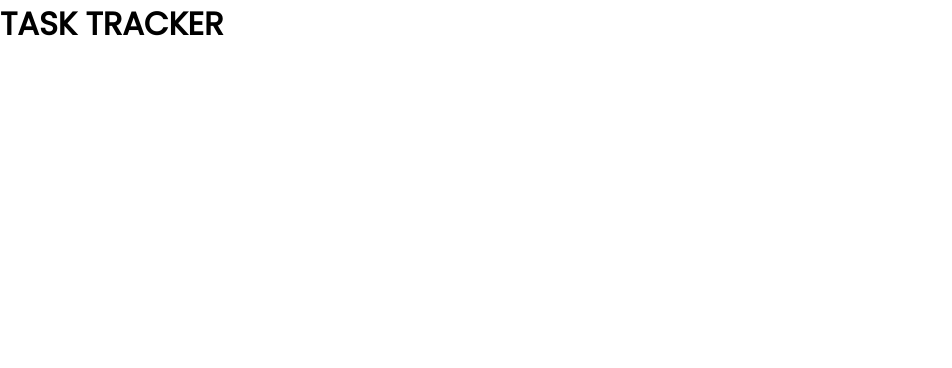
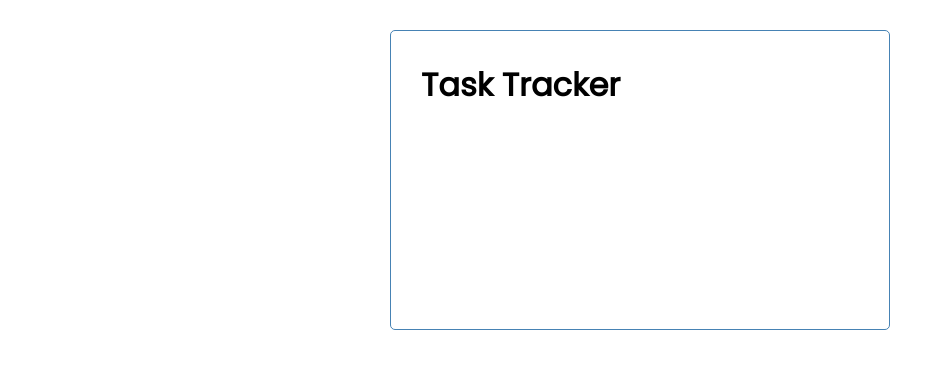
Before and after one commit to spencerhaugh/angular-task-app, an Angular app: page / in a window 1280 px wide. Shown: the top 368 px of the page, without its empty margins (0-952 px from the left). Built offline with nearby package versions, Linux system fonts and the light colour scheme.

Commit message:
add header component

```diff
--- a/src/app/app.component.html
+++ b/src/app/app.component.html
@@ -1 +1,3 @@
-<h1>{{ title.toUpperCase() }}</h1>
+<div class="container">
+  <app-header></app-header>
+</div>
--- a/src/app/app.component.ts
+++ b/src/app/app.component.ts
@@ -5,6 +5,4 @@
   templateUrl: './app.component.html',
   styleUrls: ['./app.component.css']
 })
-export class AppComponent {
-  title: string = 'Task Tracker';
-}
+export class AppComponent {}
--- a/src/app/app.module.ts
+++ b/src/app/app.module.ts
@@ -3,10 +3,12 @@
 
 import { AppRoutingModule } from './app-routing.module';
 import { AppComponent } from './app.component';
+import { HeaderComponent } from './components/header/header.component';
 
 @NgModule({
   declarations: [
-    AppComponent
+    AppComponent,
+    HeaderComponent
   ],
   imports: [
     BrowserModule,
--- /dev/null
+++ b/src/app/components/header/header.component.html
@@ -0,0 +1,3 @@
+<header>
+    <h1>{{ title }}</h1>
+</header>
--- /dev/null
+++ b/src/app/components/header/header.component.ts
@@ -0,0 +1,16 @@
+import { Component, OnInit } from '@angular/core';
+
+@Component({
+  selector: 'app-header',
+  templateUrl: './header.component.html',
+  styleUrls: ['./header.component.css']
+})
+export class HeaderComponent implements OnInit {
+  title: string = 'Task Tracker';
+
+  constructor() { }
+
+  ngOnInit(): void {
+  }
+
+}
```
Also changed, not shown: src/app/components/header/header.component.css (added), 1 other file (tests, documents, lock files or other folders).
